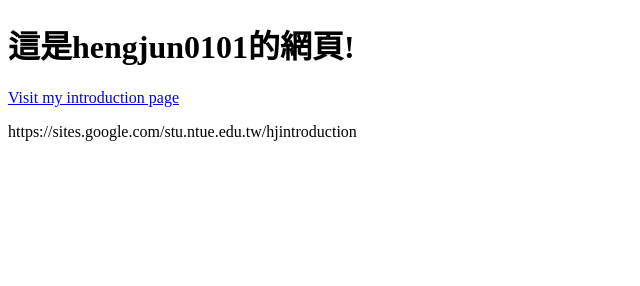
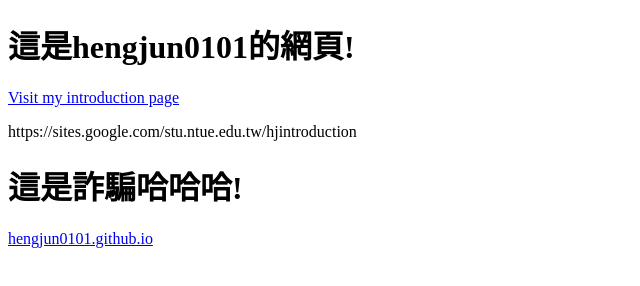
Before and after one commit to hengjun0101/hengjun0101.github.io, a plain HTML site: page index.html in a window 1280 px wide. Shown: the whole page, without its empty margins (0-640 px from the left). Drawn offline with Linux system fonts and the light colour scheme.

Commit message:
Update index.html

```diff
--- a/index.html
+++ b/index.html
@@ -11,6 +11,8 @@
     <a href="https://sites.google.com/stu.ntue.edu.tw/hjintroduction">Visit my introduction page</a>
     <p>https://sites.google.com/stu.ntue.edu.tw/hjintroduction</p>
 
+    <h1>這是詐騙哈哈哈!</h1>
+    <p></p></a><a href="0304\index.html" >hengjun0101.github.io</a></p>
 </body>
 
 </html>
```
